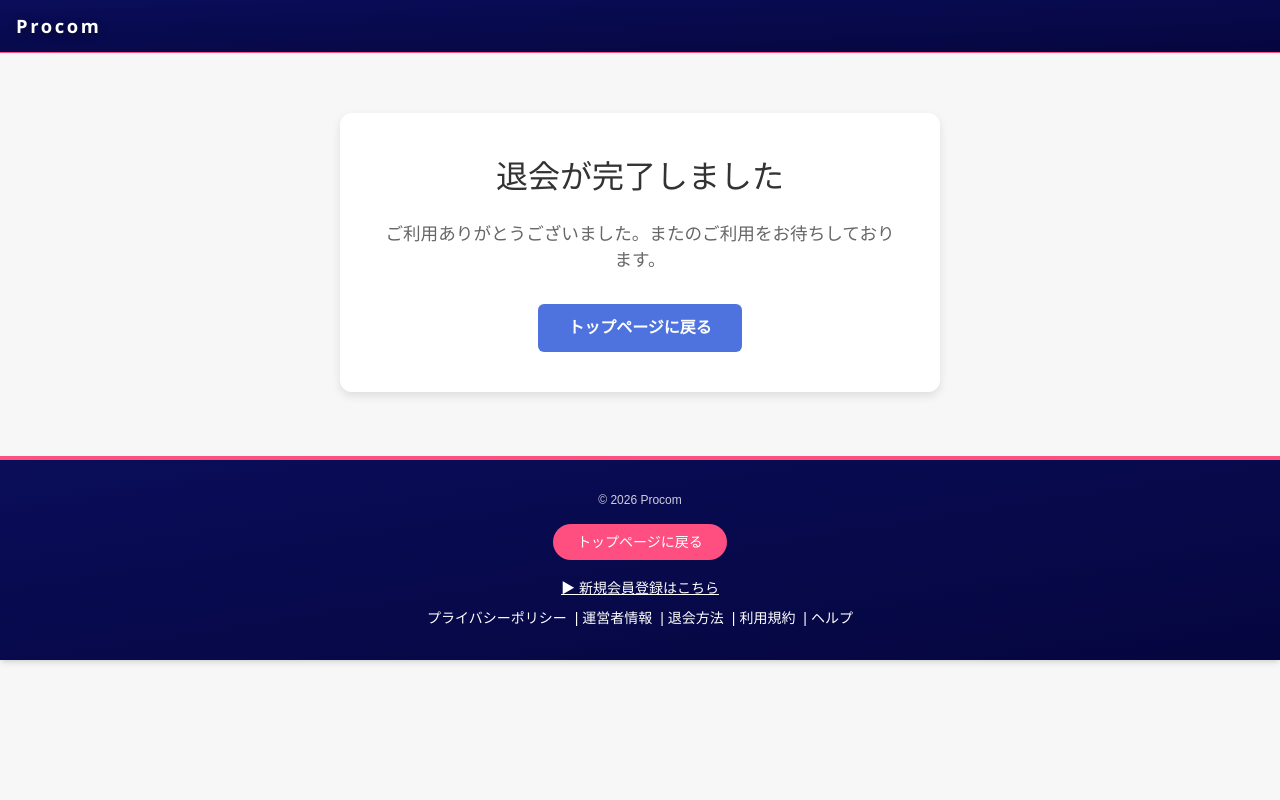
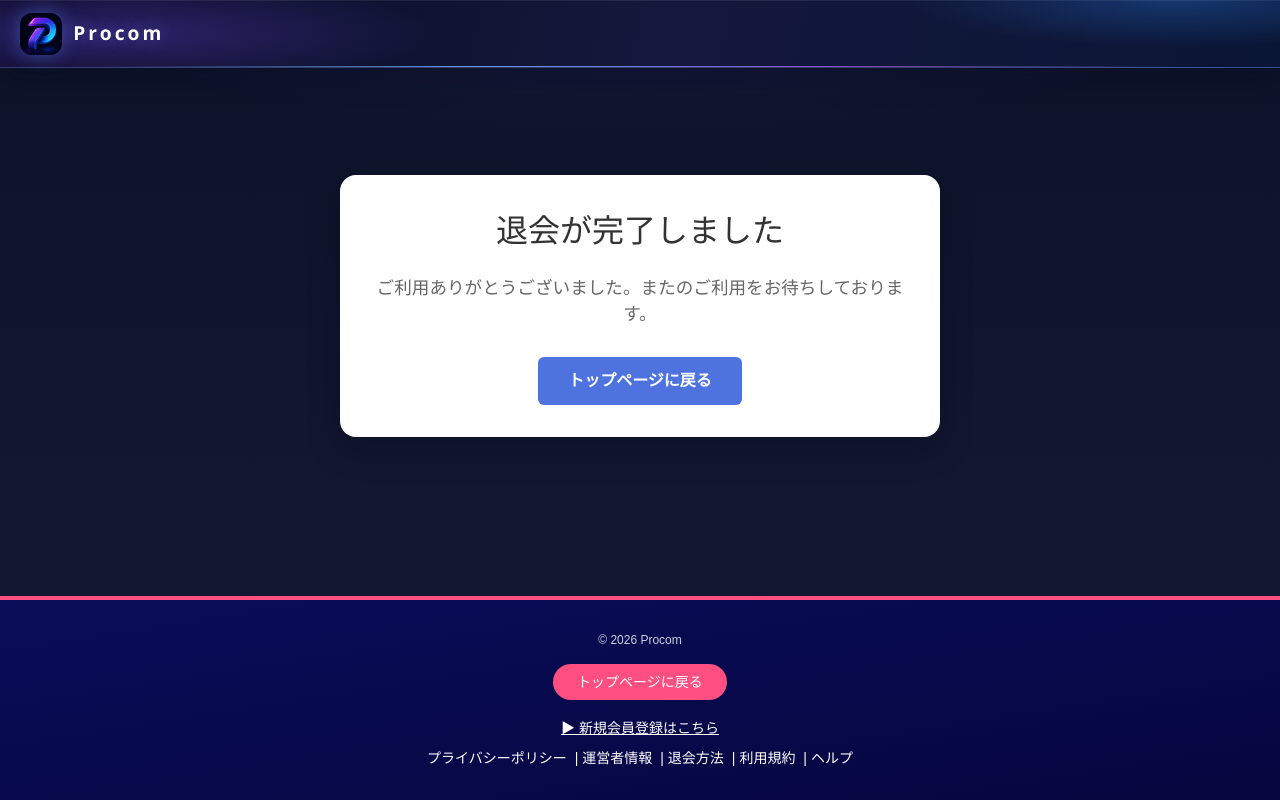
Before and after one commit to kumogumo08/procom-next, a Next.js app: page /deleted in a window 1280 px wide. Built offline with nearby package versions, Linux system fonts and the light colour scheme.

Commit message:
style: improve authentication page layout and branding

```diff
--- a/app/account/suspended/page.tsx
+++ b/app/account/suspended/page.tsx
@@ -2,8 +2,7 @@ import type { Metadata } from 'next';
 import Link from 'next/link';
 import { redirect } from 'next/navigation';
 
-import Footer from '@/components/Footer';
-import AuthHeader from '@/components/AuthHeader';
+import AuthPageShell from '@/components/AuthPageShell';
 import { readUserSuspended } from '@/lib/accountSuspension';
 import { isAuthUnavailable } from '@/lib/activeSession';
 import { db } from '@/lib/firebase-admin';
@@ -27,11 +26,11 @@ export default async function SuspendedAccountPage() {
     if (!isAuthUnavailable(err)) throw err;
     return (
       <>
-        <AuthHeader />
-        <main className="mx-auto max-w-xl px-4 py-10">
-          <p className="text-sm text-neutral-700">認証サービスが一時的に利用できません。時間をおいて再度お試しください。</p>
-        </main>
-        <Footer />
+        <AuthPageShell>
+          <section className="w-full max-w-xl rounded-2xl bg-white p-6 shadow-xl sm:p-8">
+            <p className="text-sm text-neutral-700">認証サービスが一時的に利用できません。時間をおいて再度お試しください。</p>
+          </section>
+        </AuthPageShell>
       </>
     );
   }
@@ -44,8 +43,8 @@ export default async function SuspendedAccountPage() {
 
   return (
     <>
-      <AuthHeader />
-      <main className="mx-auto max-w-xl px-4 py-10">
+      <AuthPageShell>
+      <section className="w-full max-w-xl rounded-2xl bg-white p-6 shadow-xl sm:p-8">
         <h1 className="text-2xl font-bold text-neutral-900">アカウントが停止されています</h1>
         <p className="mt-4 text-sm leading-6 text-neutral-700">
           このアカウントは、Procomの利用規約に基づき停止されています。
@@ -59,8 +58,8 @@ export default async function SuspendedAccountPage() {
           </Link>
         </p>
         <SuspendedAccountActions />
-      </main>
-      <Footer />
+      </section>
+      </AuthPageShell>
     </>
   );
 }
--- a/app/components/AuthHeader.module.css
+++ b/app/components/AuthHeader.module.css
@@ -4,25 +4,55 @@
   z-index: 20;
   display: flex;
   align-items: center;
-  min-height: 3rem;
-  padding: 0.25rem 1rem;
-  background: linear-gradient(to bottom right, var(--procom-footer-from), var(--procom-footer-to));
-  border-bottom: 1px solid var(--procom-footer-accent);
+  min-height: 4.25rem;
+  padding: 0.65rem 1.25rem;
+  background:
+    radial-gradient(ellipse 42% 140% at 8% 50%, rgba(124, 78, 255, 0.32), transparent 62%),
+    radial-gradient(ellipse 36% 120% at 92% 0%, rgba(46, 140, 255, 0.28), transparent 58%),
+    linear-gradient(105deg, #070b22 0%, #14183c 52%, #0a1636 100%);
+  border-bottom: 1px solid rgba(150, 170, 255, 0.28);
+  box-shadow:
+    inset 0 1px 0 rgba(255, 255, 255, 0.08),
+    0 10px 28px rgba(4, 8, 28, 0.28);
+}
+
+.header::after {
+  content: '';
+  position: absolute;
+  left: 8%;
+  right: 8%;
+  bottom: 0;
+  height: 1px;
+  background: linear-gradient(90deg, transparent, rgba(110, 170, 255, 0.85), rgba(176, 110, 255, 0.7), transparent);
+  pointer-events: none;
 }
 
 .logo {
+  position: relative;
   display: inline-flex;
   align-items: center;
+  gap: 0.7rem;
   min-height: 2.75rem;
   color: var(--procom-footer-text);
-  font-family: 'Segoe UI', 'Helvetica Neue', sans-serif;
-  font-size: 1.15rem;
-  font-weight: 800;
-  letter-spacing: 0.14em;
   text-decoration: none;
-  text-shadow: 0 2px 8px rgba(0, 0, 0, 0.45);
 }
 
-.logo:hover {
+.mark {
+  width: 42px;
+  height: 42px;
+  object-fit: cover;
+  border-radius: 12px;
+  box-shadow: 0 0 18px rgba(90, 130, 255, 0.45);
+}
+
+.word {
+  font-family: 'Segoe UI', 'Helvetica Neue', sans-serif;
+  font-size: 1.2rem;
+  font-weight: 800;
+  letter-spacing: 0.16em;
+  text-shadow: 0 0 16px rgba(120, 160, 255, 0.35);
+}
+
+.logo:hover .word {
   color: var(--procom-footer-link-hover);
 }
--- a/app/components/AuthHeader.tsx
+++ b/app/components/AuthHeader.tsx
@@ -1,3 +1,4 @@
+import Image from 'next/image';
 import Link from 'next/link';
 
 import styles from './AuthHeader.module.css';
@@ -7,7 +8,8 @@ export default function AuthHeader() {
   return (
     <header className={styles.header}>
       <Link href="/top" className={styles.logo}>
-        Procom
+        <Image src="/procom-logo.png" alt="" width={42} height={42} className={styles.mark} />
+        <span className={styles.word}>Procom</span>
       </Link>
     </header>
   );
--- /dev/null
+++ b/app/components/AuthPageShell.module.css
@@ -0,0 +1,25 @@
+.shell {
+  min-height: 100vh;
+  display: flex;
+  flex-direction: column;
+  background:
+    radial-gradient(ellipse 80% 42% at 50% -8%, rgba(92, 74, 210, 0.2), transparent 62%),
+    linear-gradient(180deg, #0c1228 0%, #151b34 100%);
+}
+
+.main {
+  flex: 1 1 auto;
+  display: flex;
+  flex-direction: column;
+  align-items: center;
+  justify-content: center;
+  width: 100%;
+  box-sizing: border-box;
+  padding: 2.75rem 1rem 2rem;
+}
+
+@media (max-width: 767px) {
+  .main {
+    padding: 1.75rem 1rem 1.5rem;
+  }
+}
--- /dev/null
+++ b/app/components/AuthPageShell.tsx
@@ -0,0 +1,17 @@
+import type { ReactNode } from 'react';
+
+import AuthHeader from '@/components/AuthHeader';
+import Footer from '@/components/Footer';
+
+import styles from './AuthPageShell.module.css';
+
+/** 認証・案内ページの縦並び。中身が少なくてもフッターは画面下に届く。 */
+export default function AuthPageShell({ children }: { children: ReactNode }) {
+  return (
+    <div className={styles.shell}>
+      <AuthHeader />
+      <div className={styles.main}>{children}</div>
+      <Footer />
+    </div>
+  );
+}
--- a/app/deleted/page.tsx
+++ b/app/deleted/page.tsx
@@ -3,8 +3,7 @@
 
 import Head from 'next/head';
 import { useEffect } from 'react';
-import AuthHeader from '@/components/AuthHeader';
-import Footer from '@/components/Footer';
+import AuthPageShell from '@/components/AuthPageShell';
 
 export default function DeletedPage() {
   useEffect(() => {
@@ -13,24 +12,23 @@ export default function DeletedPage() {
 
   return (
     <>
-      <AuthHeader />
-
-      <main className="deleted-box">
+      <AuthPageShell>
+      <div className="deleted-box">
         <h1>退会が完了しました</h1>
         <p>ご利用ありがとうございました。またのご利用をお待ちしております。</p>
         <a href="/top" className="button">トップページに戻る</a>
-      </main>
-
-      <Footer />
+      </div>
+      </AuthPageShell>
 
       <style jsx>{`
         .deleted-box {
-          max-width: 600px;
-          margin: 60px auto;
+          width: min(600px, 100%);
+          box-sizing: border-box;
+          margin: 0 auto;
           background: white;
-          padding: 40px;
-          border-radius: 12px;
-          box-shadow: 0 4px 10px rgba(0, 0, 0, 0.1);
+          padding: 32px 20px;
+          border-radius: 16px;
+          box-shadow: 0 12px 32px rgba(4, 8, 28, 0.28);
           text-align: center;
         }
         h1 {
--- a/app/forgot-password/page.tsx
+++ b/app/forgot-password/page.tsx
@@ -3,8 +3,7 @@
 import { useState } from 'react';
 import { sendPasswordResetEmail, getAuth } from 'firebase/auth';
 import { firebaseApp } from '@/lib/firebaseClient';
-import AuthHeader from '@/components/AuthHeader';
-import Footer from '@/components/Footer';
+import AuthPageShell from '@/components/AuthPageShell';
 
 export default function ForgotPasswordPage() {
   const [email, setEmail] = useState('');
@@ -24,10 +23,8 @@ export default function ForgotPasswordPage() {
 
   return (
     <>
-      <AuthHeader />
-
-      <main className="min-h-screen flex flex-col items-center justify-center bg-gray-100 px-4 py-12">
-        <div className="bg-white p-8 rounded-lg shadow-md w-full max-w-md">
+      <AuthPageShell>
+        <div className="w-full max-w-md rounded-2xl bg-white p-6 shadow-xl sm:p-8">
           <h1 className="text-2xl font-bold text-center mb-6">パスワードを忘れた方</h1>
           <form onSubmit={handleReset} className="space-y-4">
             <label className="block text-gray-700">
@@ -52,9 +49,7 @@ export default function ForgotPasswordPage() {
             <p className="mt-4 text-center text-sm text-green-600">{message}</p>
           )}
         </div>
-      </main>
-
-      <Footer />
+      </AuthPageShell>
     </>
   );
 }
--- a/app/login/LoginClient.tsx
+++ b/app/login/LoginClient.tsx
@@ -2,8 +2,7 @@
 
 import { useState, useEffect, FormEvent } from 'react';
 import Head from 'next/head';
-import AuthHeader from '@/components/AuthHeader';
-import Footer from '@/components/Footer';
+import AuthPageShell from '@/components/AuthPageShell';
 import { useRouter, useSearchParams } from 'next/navigation';
 import Link from 'next/link'
 import { FirebaseError } from 'firebase/app';
@@ -202,10 +201,8 @@ export default function LoginPage({ initialMode }: LoginPageProps) {
         />
       </Head>
 
-      <AuthHeader />
-
-      <main className="flex flex-col items-center justify-center px-4 py-8 bg-gray-100">
-        <div className="bg-white w-full max-w-md p-6 rounded-lg shadow-md">
+      <AuthPageShell>
+        <div className="w-full max-w-md rounded-2xl border border-white/70 bg-white p-6 shadow-xl sm:p-8">
           {mode === 'login' ? (
             <div id="loginForm">
               <h2 className="text-xl font-bold text-center mb-4">ログイン</h2>
@@ -326,9 +323,7 @@ export default function LoginPage({ initialMode }: LoginPageProps) {
             </div>
           )}
         </div>
-      </main>
-
-      <Footer />
+      </AuthPageShell>
     </>
   );
 }
--- a/app/profile/setup/page.tsx
+++ b/app/profile/setup/page.tsx
@@ -1,8 +1,7 @@
 import type { Metadata } from 'next';
 import Link from 'next/link';
 import { redirect } from 'next/navigation';
-import Footer from '@/components/Footer';
-import AuthHeader from '@/components/AuthHeader';
+import AuthPageShell from '@/components/AuthPageShell';
 import { ACCOUNT_SUSPENDED_PATH, readUserSuspended } from '@/lib/accountSuspension';
 import { bucket, db } from '@/lib/firebase';
 import { readOnboardingGate } from '@/lib/onboarding';
@@ -27,11 +26,13 @@ export default async function ProfileSetupPage() {
     if (!isAuthUnavailable(err)) throw err;
     return (
       <>
-        <AuthHeader />
-        <main className={styles.page}>
-          <p>認証サービスが一時的に利用できません。時間をおいて再度お試しください。</p>
-        </main>
-        <Footer />
+        <AuthPageShell>
+          <div className={styles.page}>
+            <section className={styles.card}>
+              <p className={styles.lead}>認証サービスが一時的に利用できません。時間をおいて再度お試しください。</p>
+            </section>
+          </div>
+        </AuthPageShell>
       </>
     );
   }
@@ -46,8 +47,8 @@ export default async function ProfileSetupPage() {
 
   return (
     <>
-      <AuthHeader />
-      <main className={styles.page}>
+      <AuthPageShell>
+      <div className={styles.page}>
         {gate === 'required' ? (
           <ProfileSetupForm
             uid={uid}
@@ -65,8 +66,8 @@ export default async function ProfileSetupPage() {
             </p>
           </section>
         )}
-      </main>
-      <Footer />
+      </div>
+      </AuthPageShell>
     </>
   );
 }
--- a/app/reset/ResetPage.tsx
+++ b/app/reset/ResetPage.tsx
@@ -5,7 +5,7 @@ import { useSearchParams, useRouter } from 'next/navigation';
 import { getAuth, confirmPasswordReset } from 'firebase/auth';
 import { firebaseApp } from '@/lib/firebaseClient';
 import Image from 'next/image';
-import AuthHeader from '@/components/AuthHeader';
+import AuthPageShell from '@/components/AuthPageShell';
 
 export default function ResetPage() {
   const [password, setPassword] = useState('');
@@ -38,10 +38,8 @@ export default function ResetPage() {
   };
 
   return (
-    <div className="min-h-screen flex flex-col bg-gradient-to-br from-blue-100 to-blue-300">
-      <AuthHeader />
-      <div className="flex flex-1 flex-col items-center justify-center px-4 py-8">
-      <div className="bg-white shadow-lg rounded-2xl p-8 w-full max-w-md">
+    <AuthPageShell>
+      <div className="w-full max-w-md rounded-2xl bg-white p-6 shadow-xl sm:p-8">
          <Image src="/procom-logo.png" alt="Procom Logo" width={180} height={48} className="mx-auto mb-4 h-12 w-auto" />
         <h1 className="text-2xl font-bold mb-6 text-center text-gray-800">🔐 パスワード再設定</h1>
         <input
@@ -59,7 +57,6 @@ export default function ResetPage() {
         </button>
         {message && <p className="mt-4 text-center text-sm text-gray-700">{message}</p>}
       </div>
-      </div>
-    </div>
+    </AuthPageShell>
   );
 }
```
